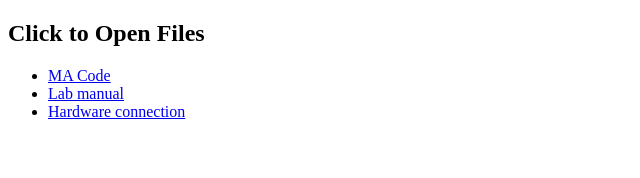
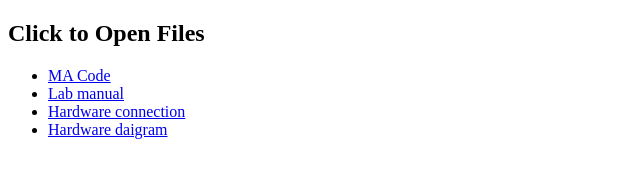
Before and after one commit to Priyanshu-Parth1411/MA, a plain HTML site: page index.html in a window 1280 px wide. Shown: the whole page, without its empty margins (0-640 px from the left). Drawn offline with Linux system fonts and the light colour scheme.

Commit message:
Update index.html

```diff
--- a/index.html
+++ b/index.html
@@ -10,5 +10,6 @@
     <li><a href="MA Code.docx" target="_blank">MA Code</a></li>
     <li><a href="Lab Manual_2024-2025.docx" target="_blank">Lab manual</a></li>
     <li><a href="hardware connection.pdf" target="_blank">Hardware connection</a></li>
+    <li><a href="Photo.pdf" target="_blank">Hardware daigram</a></li>
 </body>
 </html>
```
